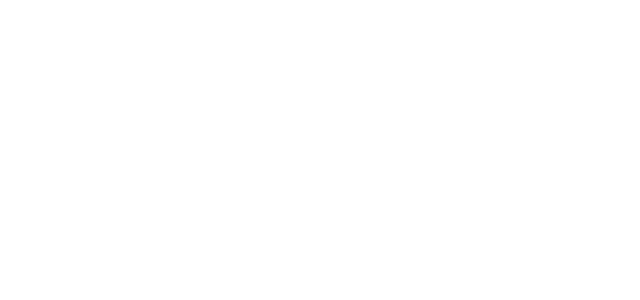
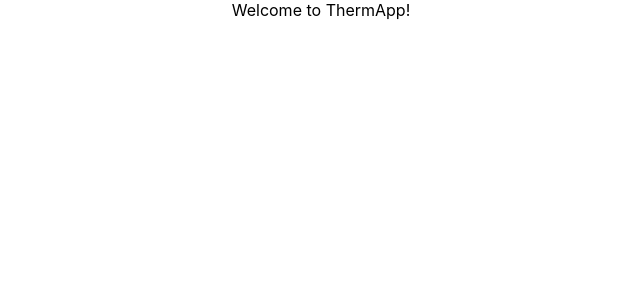
Before and after one commit to Pyxxil/TerribleHack, a React (Vite) app: page /thermapp in a window 1280 px wide. Shown: the top 300 px of the page, without its empty margins (319-959 px from the left). Built offline with nearby package versions, Linux system fonts and the light colour scheme.

Commit message:
add routing

```diff
--- a/package.json
+++ b/package.json
@@ -7,12 +7,15 @@
     "serve": "vite preview"
   },
   "dependencies": {
+    "@types/react-router": "^5.1.15",
     "react": "^17.0.0",
-    "react-dom": "^17.0.0"
+    "react-dom": "^17.0.0",
+    "react-router-dom": "^5.2.0"
   },
   "devDependencies": {
     "@types/react": "^17.0.0",
     "@types/react-dom": "^17.0.0",
+    "@types/react-router-dom": "^5.1.7",
     "@vitejs/plugin-react-refresh": "^1.3.1",
     "typescript": "^4.3.2",
     "vite": "^2.3.8"
--- a/src/App.tsx
+++ b/src/App.tsx
@@ -1,9 +1,18 @@
-import React, { useEffect, useState } from "react";
+import React from "react";
+import { BrowserRouter as Router, Route } from "react-router-dom";
+
+import ThermApp from "./thermapp";
 
 import "./App.css";
 
 function App() {
-  return <div className="App"></div>;
+  return (
+    <div className="App">
+      <Router>
+        <Route path="/thermapp" component={ThermApp} />
+      </Router>
+    </div>
+  );
 }
 
 export default App;
--- a/src/Search.tsx
+++ b/src/thermapp/Search.tsx
@@ -11,9 +11,7 @@
 
   return (
     <div>
-      <input onChange={() => {
-
-      }}>{search}</input>
+      <input onChange={() => {}}>{search}</input>
     </div>
   );
 };
--- /dev/null
+++ b/src/thermapp/index.tsx
@@ -0,0 +1,7 @@
+import React from "react";
+
+const ThermApp = () => {
+  return <>Welcome to ThermApp!</>;
+};
+
+export default ThermApp;
--- a/vite.config.ts
+++ b/vite.config.ts
@@ -1,7 +1,7 @@
-import { defineConfig } from 'vite'
-import reactRefresh from '@vitejs/plugin-react-refresh'
+import { defineConfig } from "vite";
+import reactRefresh from "@vitejs/plugin-react-refresh";
 
 // https://vitejs.dev/config/
 export default defineConfig({
-  plugins: [reactRefresh()]
-})
+  plugins: [reactRefresh()],
+});
```
Also changed, not shown: 1 other file (tests, documents, lock files or other folders).
